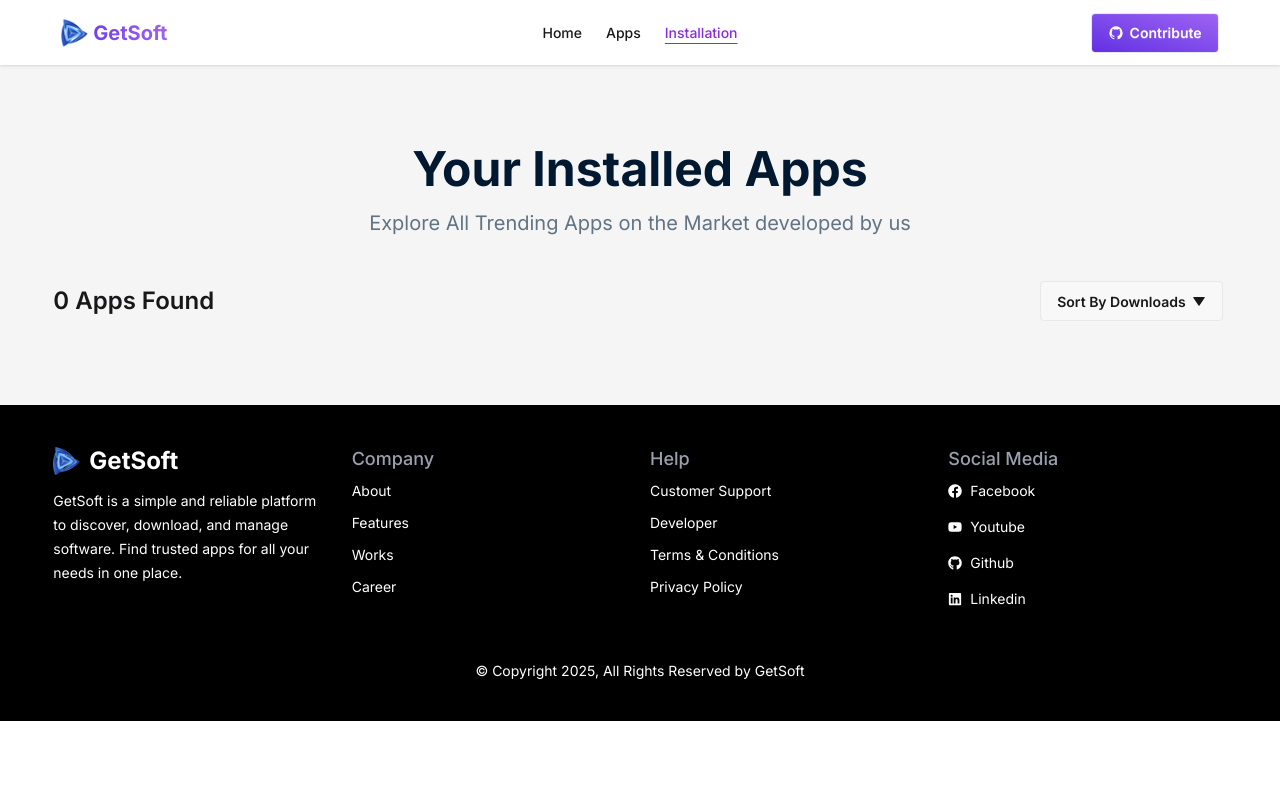
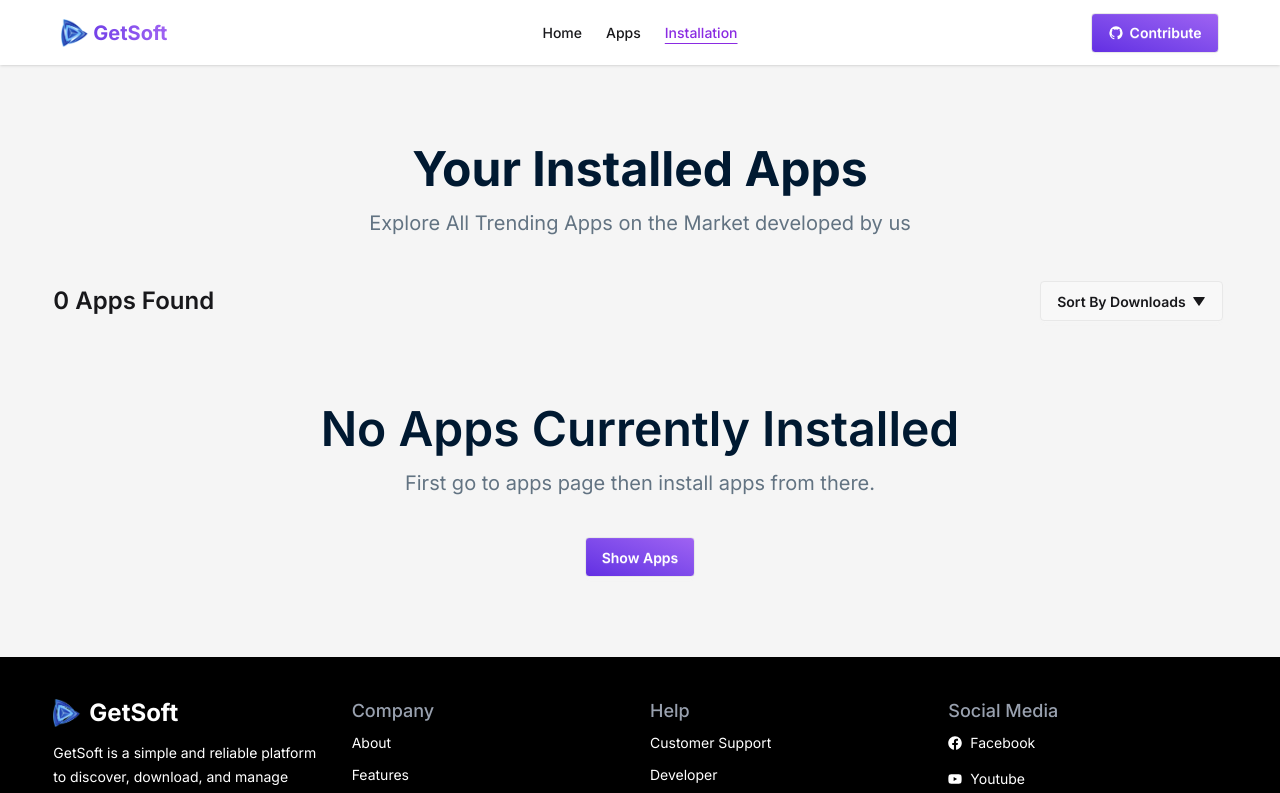
Before and after one commit to SubrotoKumar7/GetSoft, a React (Vite) app: page /installed in a window 1280 px wide. Shown: the top 793 px of the page. Built offline with nearby package versions, Linux system fonts and the light colour scheme.

Commit message:
remove data from UI

```diff
--- /dev/null
+++ b/src/components/notInstalled/NotInstalled.jsx
@@ -0,0 +1,16 @@
+import React from 'react';
+import { Link } from 'react-router';
+
+const NotInstalled = () => {
+    return (
+        <div className='text-center my-20'>
+            <h1 className='text-5xl font-semibold text-[#001931] mb-4'>No Apps Currently Installed</h1>
+            <p className='text-center text-xl text-[#627382]'>First go to apps page then install apps from there.</p>
+            <div className='flex justify-center mt-10'>
+                <Link to='/apps' className="btn bg-gradient-to-bl to-[#632EE3] from-[#9F62F2] text-white">Show Apps</Link>
+            </div>
+        </div>
+    );
+};
+
+export default NotInstalled;
--- a/src/pages/installed/Installed.jsx
+++ b/src/pages/installed/Installed.jsx
@@ -4,15 +4,20 @@ import { useLoaderData } from 'react-router';
 import InstalledApp from '../../components/installedApp/InstalledApp';
 import { BiSolidDownArrow } from 'react-icons/bi';
 import { toast } from 'react-toastify';
+import { useState } from 'react';
+import NotInstalled from '../../components/notInstalled/NotInstalled';
 
 const Installed = () => {
     const allData = useLoaderData();
     const LSData = getLSData();
     const filterData = allData.filter(app=> LSData.includes((app.id).toString()));
+    const [store, setStore] = useState(filterData);
 
     const handleRemove = (id, title) => {
         removeLSData(id);
         toast.info(`${title} uninstall successful`);
+        const filterRemove = store.filter(app=> app.id !== Number(id));
+        setStore(filterRemove);
     }
 
     return (
@@ -37,7 +42,9 @@ const Installed = () => {
 
             <div>
                 {
-                    filterData.map(app => <InstalledApp key={app.id} app={app} handleRemove={handleRemove}></InstalledApp>)
+                    store.length === 0 ? <NotInstalled></NotInstalled>
+                    :
+                    store.map(app => <InstalledApp key={app.id} app={app} handleRemove={handleRemove}></InstalledApp>)
                 }
             </div>
         </div>
```
